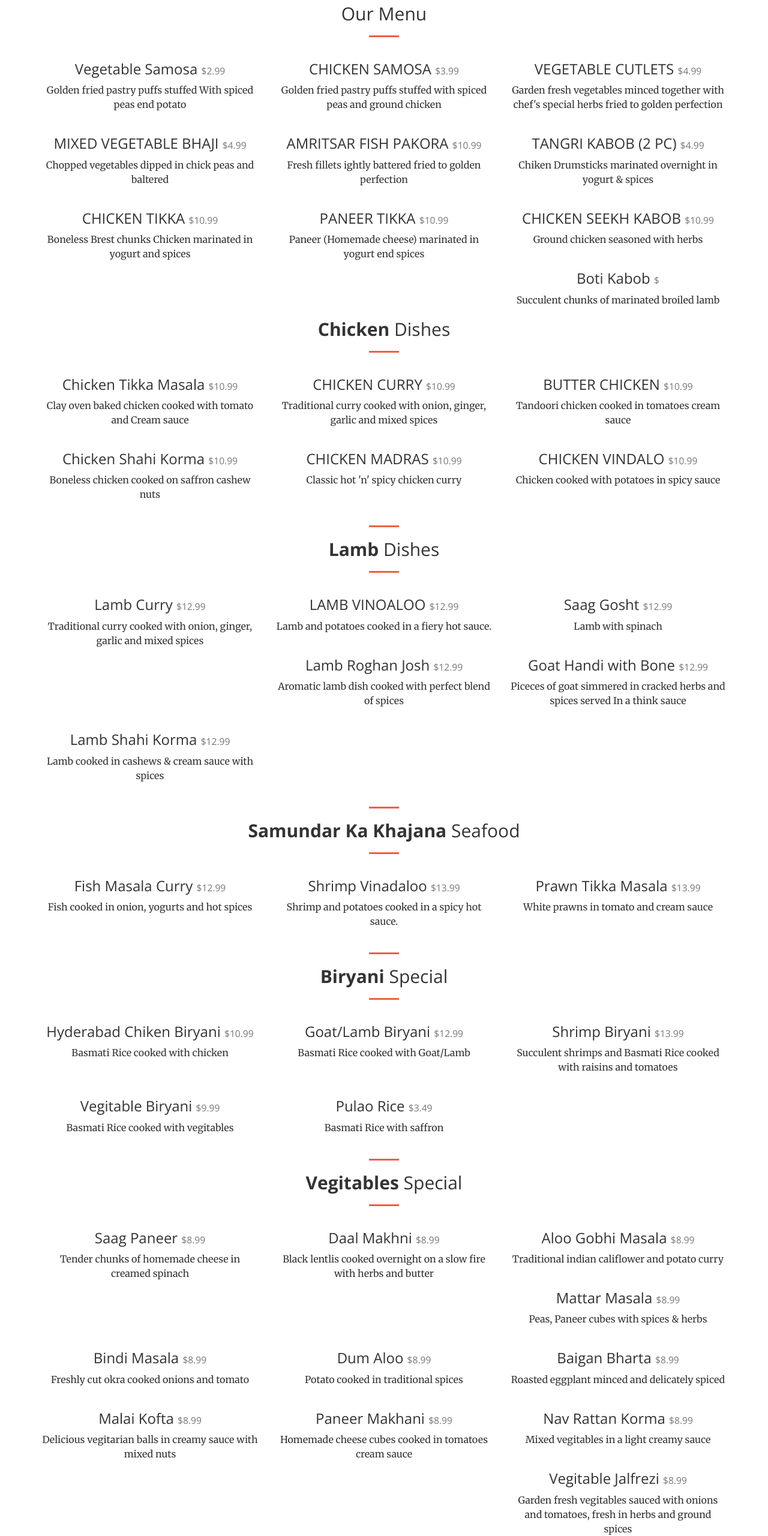
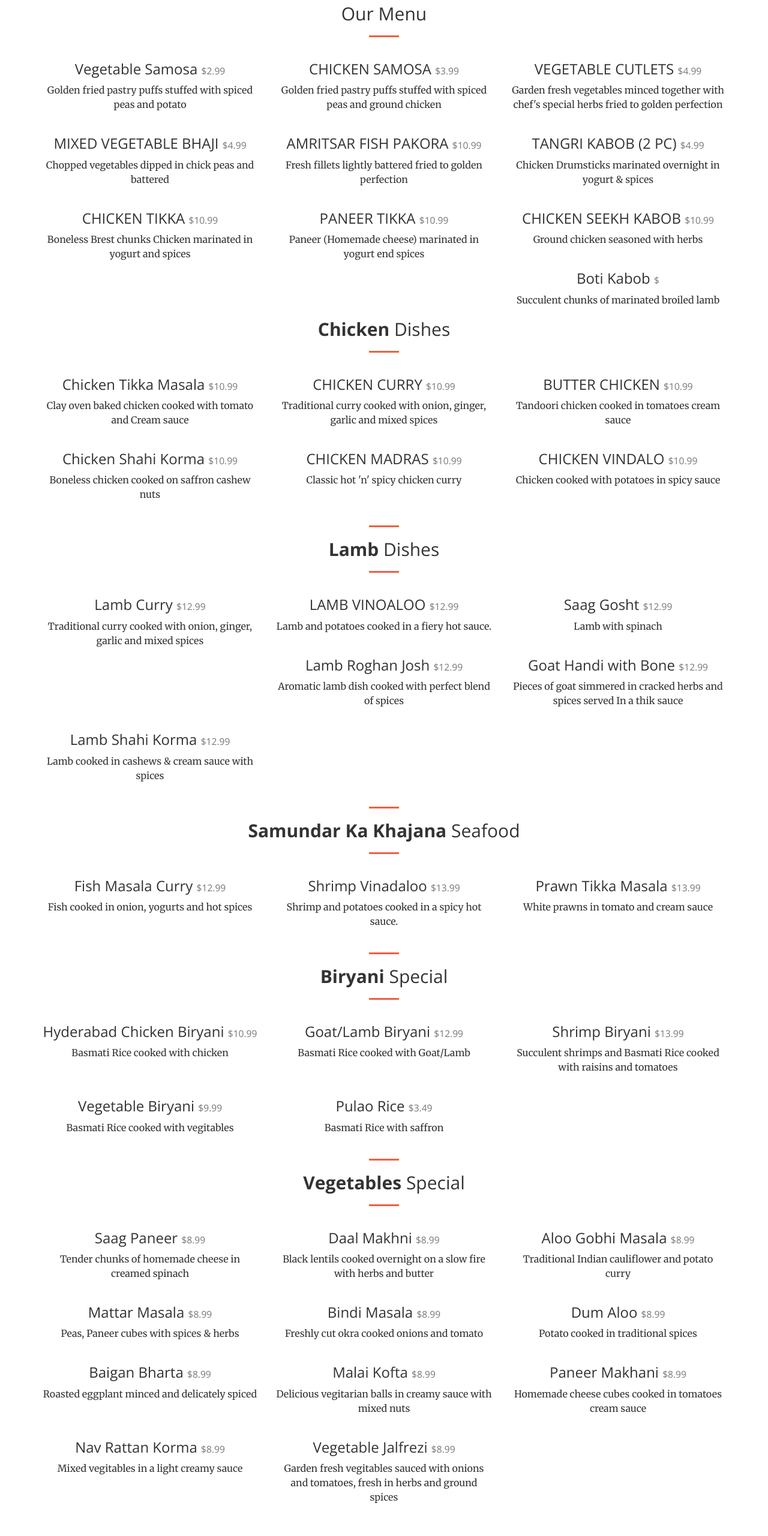
Before and after one commit to suryaraor/cafeIndia, a website: page index.html in a window 1280 px wide. Shown: the part 1400-3961 px from the top of the page at 60% size. Drawn offline with nearby package versions, Linux system fonts and the light colour scheme.

Commit message:
Update index.html

```diff
--- a/index.html
+++ b/index.html
@@ -112,7 +112,7 @@
                     <h3>Vegetable Samosa
                         <small>$2.99</small>
                     </h3>
-                    <p>Golden fried pastry puffs stuffed With spiced peas end potato</p>
+                    <p>Golden fried pastry puffs stuffed with spiced peas and potato</p>
                 </div>
 
 
@@ -136,7 +136,7 @@
                     <h3>MIXED VEGETABLE BHAJI
                         <small>$4.99</small>
                     </h3>
-                    <p>Chopped vegetables dipped in chick peas and baltered</p>
+                    <p>Chopped vegetables dipped in chick peas and battered</p>
                 </div>
 
 
@@ -144,7 +144,7 @@
                     <h3>AMRITSAR FISH PAKORA
                         <small>$10.99</small>
                     </h3>
-                    <p>Fresh fillets ightly battered fried to golden perfection</p>
+                    <p>Fresh fillets lightly battered fried to golden perfection</p>
                 </div>
 
 
@@ -152,7 +152,7 @@
                     <h3>TANGRI KABOB (2 PC)
                         <small>$4.99</small>
                     </h3>
-                    <p>Chiken Drumsticks marinated overnight in yogurt & spices</p>
+                    <p>Chicken Drumsticks marinated overnight in yogurt & spices</p>
                 </div>
 
 
@@ -294,7 +294,7 @@
                     <h3>Goat Handi with Bone
                         <small>$12.99</small>
                     </h3>
-                    <p>Piceces of goat simmered in cracked herbs and spices served In a think sauce</p>
+                    <p>Pieces of goat simmered in cracked herbs and spices served In a thik sauce</p>
                 </div>
 
                  <div class="col-sm-4 text-center">
@@ -351,7 +351,7 @@
                 </div>
 
                 <div class="col-sm-4 text-center">
-                    <h3>Hyderabad Chiken Biryani
+                    <h3>Hyderabad Chicken Biryani
                         <small>$10.99</small>
                     </h3>
                     <p>Basmati Rice cooked with chicken</p>
@@ -373,7 +373,7 @@
                 </div>
 
                 <div class="col-sm-4 text-center">
-                    <h3>Vegitable Biryani
+                    <h3>Vegetable Biryani
                         <small>$9.99</small>
                     </h3>
                     <p>Basmati Rice cooked with vegitables</p>
@@ -388,12 +388,12 @@
                 </div>
                   <!--Biryani Menu End-->
 
-                   <!--Vegitables Menu Start-->
+                   <!--Vegetables Menu Start-->
 
                  <div class="col-lg-12">
                     <hr>
                     <h2 class="intro-text text-center">
-                        <strong>Vegitables</strong> Special
+                        <strong>Vegetables</strong> Special
                     </h2>
                     <hr>
                 </div>
@@ -409,13 +409,13 @@
                     <h3>Daal Makhni
                         <small>$8.99</small>
                     </h3>
-                    <p>Black lentlis cooked overnight on a slow fire with herbs and butter</p>
+                    <p>Black lentils cooked overnight on a slow fire with herbs and butter</p>
                 </div>
                 <div class="col-sm-4 text-center">
                     <h3>Aloo Gobhi Masala
                         <small>$8.99</small>
                     </h3>
-                    <p>Traditional indian califlower and potato curry</p>
+                    <p>Traditional Indian cauliflower and potato curry</p>
                 </div>
                 <div class="col-sm-4 text-center">
                     <h3>Mattar Masala
@@ -467,7 +467,7 @@
                 </div>
 
                   <div class="col-sm-4 text-center">
-                    <h3>Vegitable Jalfrezi
+                    <h3>Vegetable Jalfrezi
                         <small>$8.99</small>
                     </h3>
                     <p>Garden fresh vegitables sauced with onions and tomatoes, fresh in herbs and ground spices</p>
@@ -482,7 +482,7 @@
                 <div class="col-lg-8 col-lg-offset-2 text-center">
                     <h2 class="section-heading">Location</h2>
                     <hr class="primary">
-                    <p>Having any questions or want to reserver your seating in advance, please call us at</p>
+                    <p>Having any questions or want to reserve your seating in advance, please call us at</p>
                 </div>
 
                 <div class="col-lg-4 col-lg-offset-2 text-center">
```
